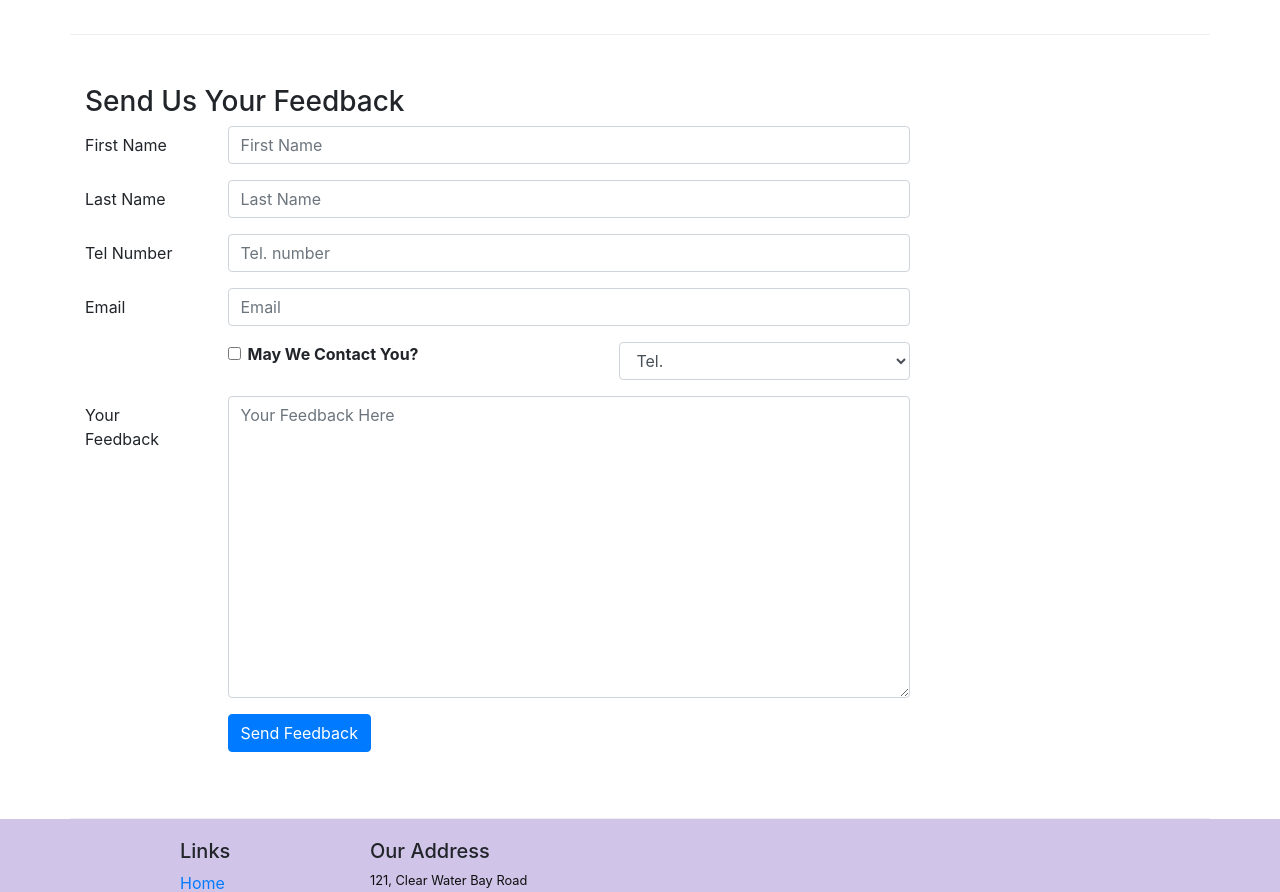
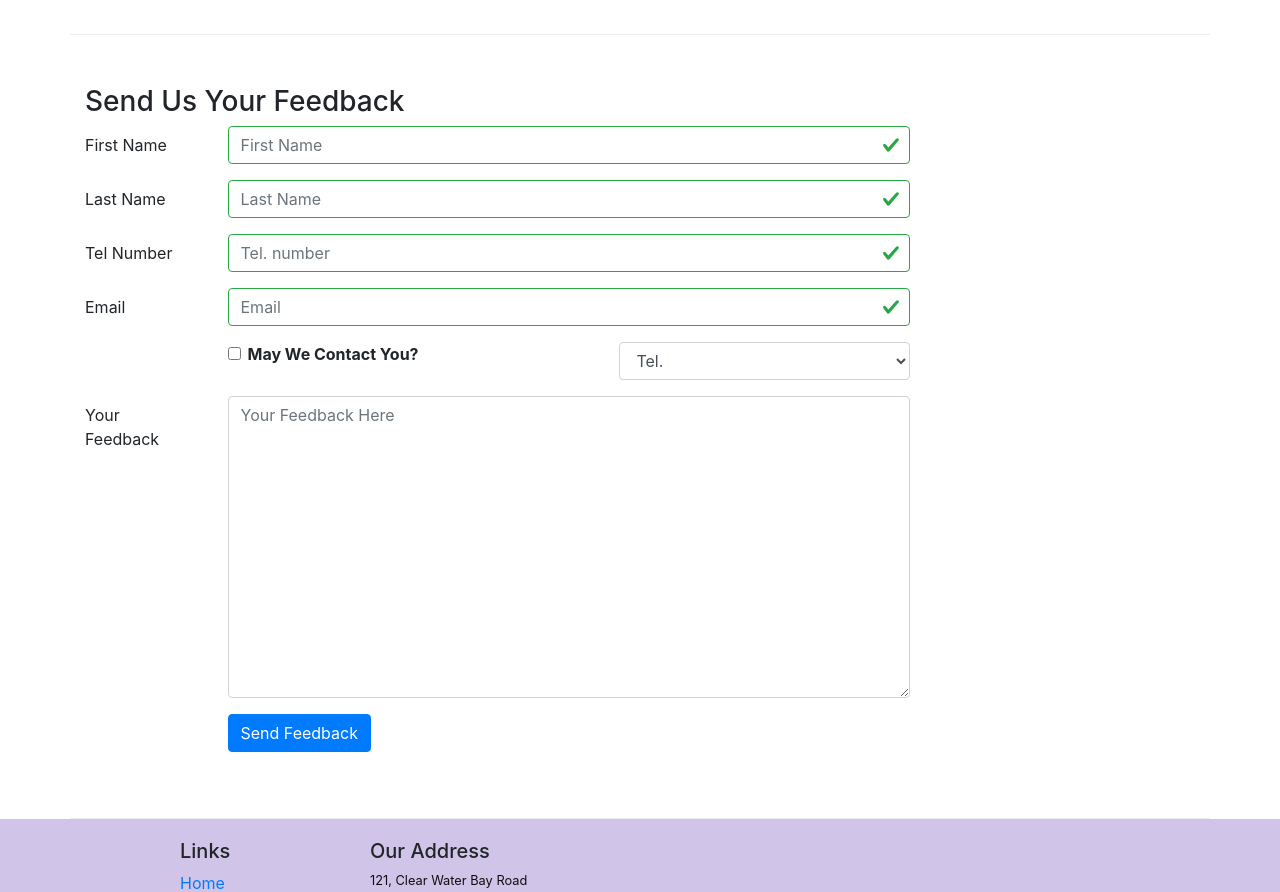
Before and after one commit to mazharalibaig/The-BaIG-restaurant, a React (Create React App) app: page /contactus in a window 1280 px wide. Shown: the part 880-1772 px from the top of the page. Built offline with nearby package versions, Linux system fonts and the light colour scheme.

Commit message:
Added form validation to contact component

```diff
--- a/src/components/ContactComponent.js
+++ b/src/components/ContactComponent.js
@@ -1,7 +1,7 @@
 import React, { Component } from 'react';
 import {Breadcrumb,BreadcrumbItem} from 'react-bootstrap';
 import {Link} from 'react-router-dom';
-import { FormGroup, Label, Input, Button } from 'reactstrap';
+import { FormGroup, Label, Input, Button ,FormFeedback} from 'reactstrap';
 import {Form,Col} from 'react-bootstrap';
 
 class Contact extends Component{
@@ -18,10 +18,58 @@ class Contact extends Component{
             email: '',
             agree: false,
             contactType: 'Tel.',
-            message: ''
+            message: '',
+            touched: {
+                firstname: false,
+                lastname: false,
+                telnum: false,
+                email: false
+            }
         }
         this.handleInputChange = this.handleInputChange.bind(this);
         this.handleSubmit = this.handleSubmit.bind(this);
+        this.validate = this.validate.bind(this);
+        this.handleBlur = this.handleBlur.bind(this);
+
+    }
+
+    handleBlur = (field) => (evt) =>
+    {
+        this.setState({
+            touched: {...this.state.touched, [field]: true}
+        });
+    }
+
+    validate(firstname,lastname,telnum,email)
+    {
+        const errors = {
+
+            firstname: '',
+            lastname: '',
+            telnum: '',
+            email: ''
+
+        }
+
+        if(this.state.touched.firstname && firstname.length<3)
+            errors.firstname = "First name should be longer than three characters and not X Æ A-12";
+        else if( firstname.length>10 )
+            errors.firstname = "First name should be lesser than 10 characters";
+
+        if(this.state.touched.lastname && lastname.length<3)
+            errors.lastname = "First name should be longer than three characters";
+        else if( lastname.length>10 )
+            errors.lastname = "First name should be lesser than 10 characters";
+
+        const reg = /^\d+$/;
+
+        if(this.state.telnum && !reg.test(telnum))
+            errors.telnum = "Telephone number must contain only numbers";
+        if(this.state.email && email.split('').filter( x => x === '@').length !== 1)
+            errors.email = "Email must contain @";
+
+        return errors;
+
     }
 
     handleInputChange(event)
@@ -42,6 +90,9 @@ class Contact extends Component{
     }
     render()
     {
+
+       const errors = this.validate(this.state.firstname,this.state.lastname,this.state.telnum,this.state.email);
+
         return(
             <div className="container">
                 <div className="row">
@@ -92,38 +143,92 @@ class Contact extends Component{
                             <FormGroup row>
                                 <Label htmlFor="firstname" md={2}>First Name</Label>
                                 <Col md={10}>
-                                    <Input type="text" onChange={this.handleInputChange} id="firstname" name="firstname" placeholder="First Name" value={this.state.firstname} />
+                                    <Input
+                                    type="text"
+                                    onBlur={this.handleBlur('firstname')}
+                                    onChange={this.handleInputChange}
+                                    valid={errors.firstname === ''}
+                                    invalid={errors.firstname !== ''}
+                                    id="firstname" name="firstname"
+                                    placeholder="First Name"
+                                    value={this.state.firstname}
+                                    />
+                                    <FormFeedback>{errors.firstname}</FormFeedback>
                                 </Col>
                             </FormGroup>
                             <FormGroup row>
                                 <Label htmlFor="lastname" md={2}>Last Name</Label>
                                 <Col md={10}>
-                                    <Input type="text" onChange={this.handleInputChange} id="lastname" name="lastname" placeholder="Last Name" value={this.state.lastname} />
+                                    <Input
+                                    type="text"
+                                    onBlur={this.handleBlur('lastname')}
+                                    onChange={this.handleInputChange}
+                                    invalid={errors.lastname !== ''}
+                                    valid={errors.lastname === ''}
+                                    id="lastname"
+                                    name="lastname"
+                                    placeholder="Last Name"
+                                    value={this.state.lastname}
+                                     />
+                                    <FormFeedback>{errors.lastname}</FormFeedback>
                                 </Col>
                             </FormGroup>
                             <FormGroup row>
                                 <Label htmlFor="telnum" md={2}>Tel Number</Label>
                                 <Col md={10}>
-                                    <Input type="tel" id="telnum" onChange={this.handleInputChange} name="telnum" placeholder="Tel. number" value={this.state.telnum} />
+                                    <Input
+                                    type="tel"
+                                    id="telnum"
+                                    onBlur={this.handleBlur('telnum')}
+                                    onChange={this.handleInputChange}
+                                    invalid={errors.telnum !== ''}
+                                    valid={errors.telnum === ''}
+                                    name="telnum"
+                                    placeholder="Tel. number"
+                                    value={this.state.telnum}
+                                    />
+                                    <FormFeedback>{errors.telnum}</FormFeedback>
                                 </Col>
                             </FormGroup>
                             <FormGroup row>
                                 <Label htmlFor="email" md={2}>Email</Label>
                                 <Col md={10}>
-                                    <Input type="email" id="email" onChange={this.handleInputChange} name="email" placeholder="Email" value={this.state.email} />
+                                    <Input
+                                    type="email"
+                                    id="email"
+                                    onBlur={this.handleBlur('email')}
+                                    onChange={this.handleInputChange}
+                                    invalid={errors.email !== ''}
+                                    valid={errors.email === ''}
+                                    name="email"
+                                    placeholder="Email"
+                                    value={this.state.email}
+                                    />
+                                    <FormFeedback>{errors.email}</FormFeedback>
                                 </Col>
                             </FormGroup>
                             <FormGroup row>
                                 <Col md={{size:6,offset:2}}>
                                     <FormGroup check>
                                         <Label check>
-                                            <Input type="checkbox" name="agree" onChange={this.handleInputChange} checked={this.state.agree} />{' '}
+                                            <Input
+                                            type="checkbox"
+                                            name="agree"
+                                            onChange={this.handleInputChange}
+                                            checked={this.state.agree}
+                                            />
+                                            {' '}
                                             <strong>May We Contact You?</strong>
                                         </Label>
                                     </FormGroup>
                                 </Col>
                                 <Col md={{size:3,offset:1}}>
-                                    <Input type="select" name="contactType" onChange={this.handleInputChange} value={this.state.contactType}>
+                                    <Input
+                                    type="select"
+                                    name="contactType"
+                                    onChange={this.handleInputChange}
+                                    value={this.state.contactType}
+                                    >
                                     <option>Tel.</option>
                                     <option>Email</option>
                                     </Input>
@@ -132,7 +237,15 @@ class Contact extends Component{
                             <FormGroup row>
                                 <Label htmlFor="message" md={2}>Your Feedback</Label>
                                 <Col md={10}>
-                                    <Input type="textarea" id="message" onChange={this.handleInputChange} name="message" rows="12" placeholder="Your Feedback Here" value={this.state.message} />
+                                    <Input
+                                    type="textarea"
+                                    id="message"
+                                    onChange={this.handleInputChange}
+                                    name="message"
+                                    rows="12"
+                                    placeholder="Your Feedback Here"
+                                    value={this.state.message}
+                                    />
                                 </Col>
                             </FormGroup>
                             <FormGroup row>
```
